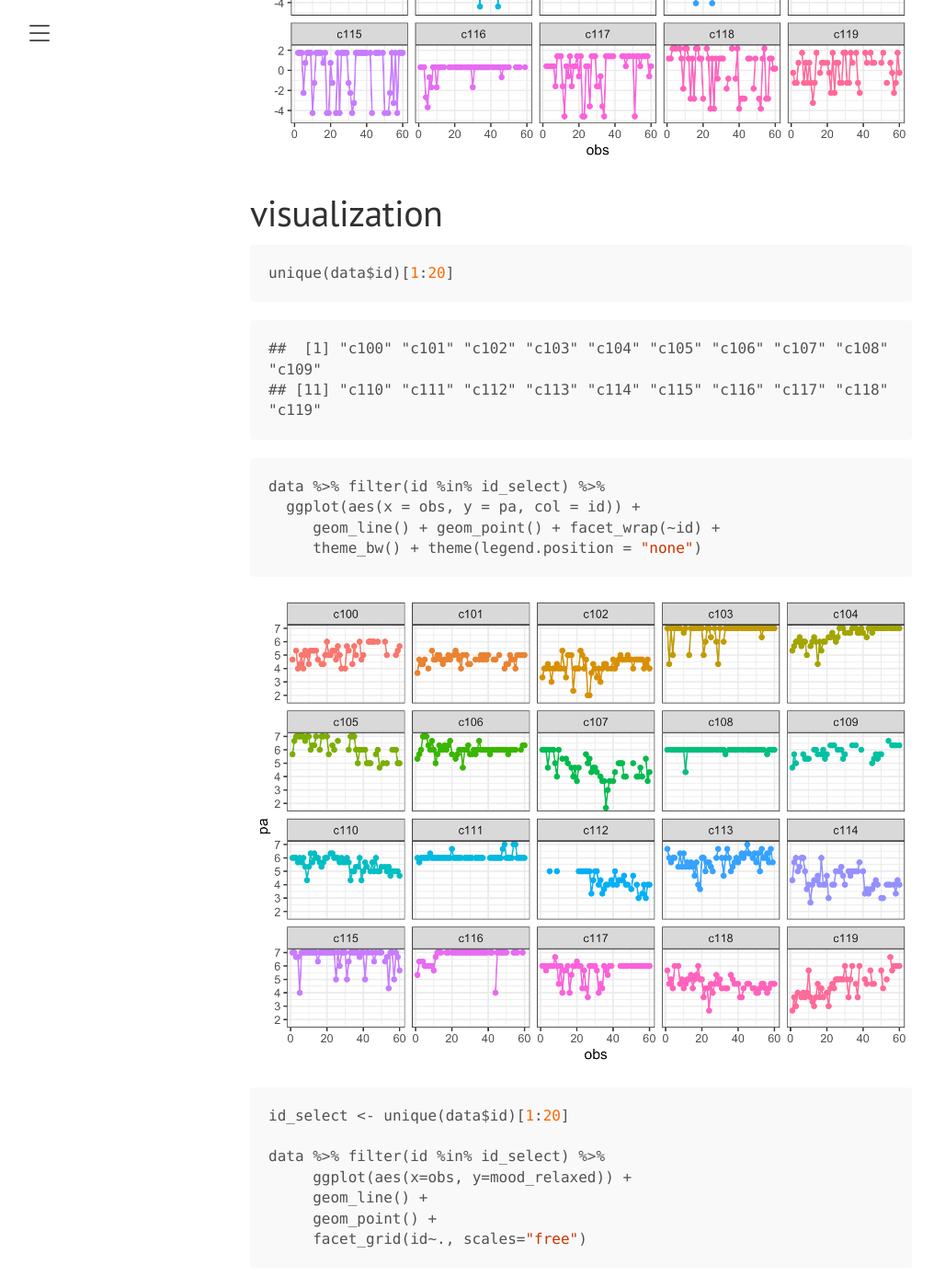
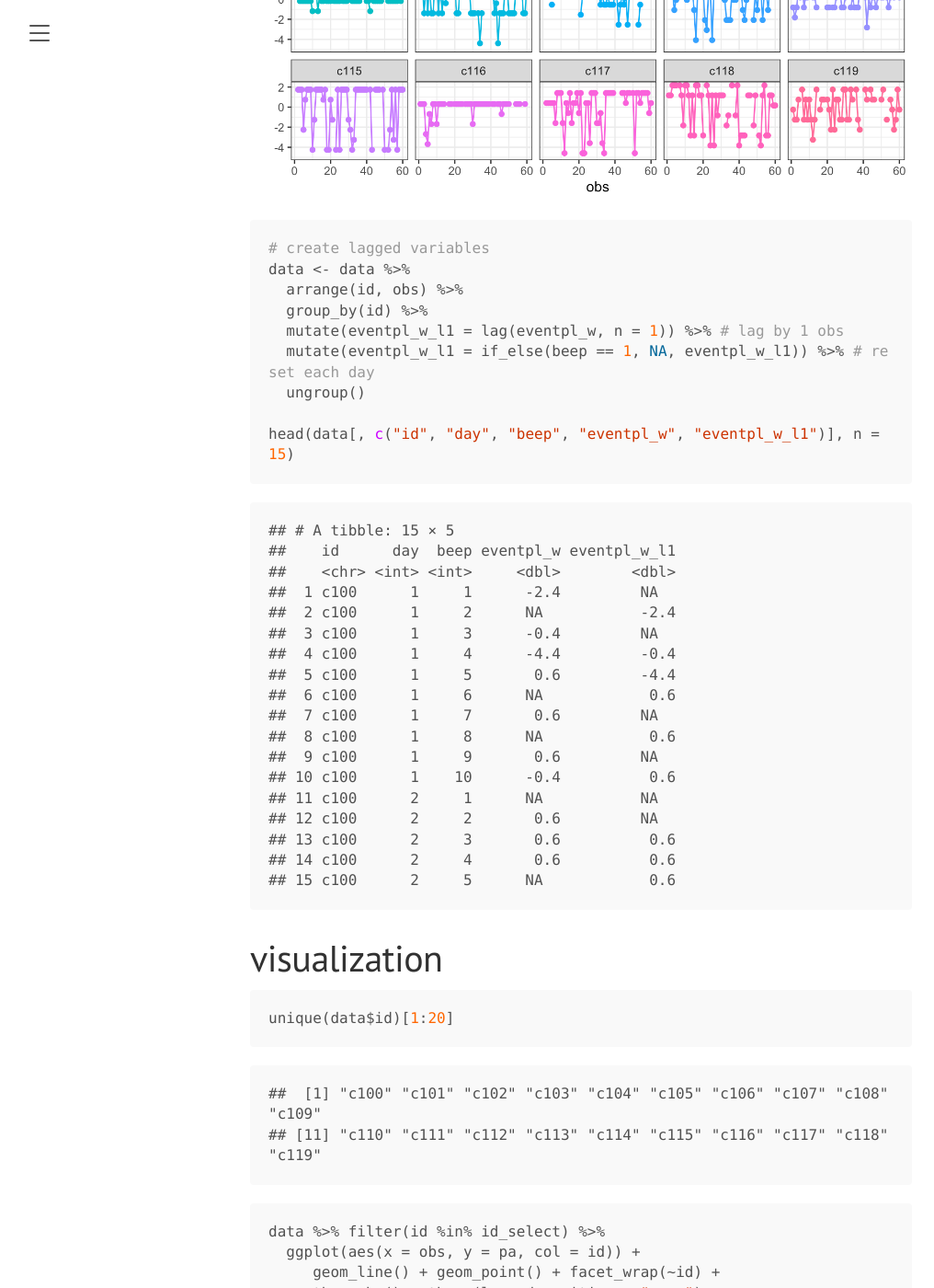
Before and after one commit to lennartseizer/ild, a Jekyll site: the page built from 2.md, in a window 1280 px wide and 1400 px high, scrolled down 9375 px. Shown: the whole window at 92% size, without its empty margins (8-1024 px from the left). Built offline with Jekyll 4.4.1, drawn with Linux system fonts in a browser that asks for light colours; our own code applies the rules of GitHub Pages for plain Markdown files; some of the changed text lies outside the part shown.

Commit message:
Auto-render Rmd → md [skip ci]

````diff
--- a/2.md
+++ b/2.md
@@ -116,7 +117,8 @@ l2_vars <- c("age", "sex", "status")
 
 data %>%
   group_by(id) %>%
-  summarise(across(all_of(l2_vars), ~ n_distinct(.) == 1), .groups = "drop") %>%
+  summarise(across(all_of(l2_vars), ~ n_distinct(.) == 1),
+            .groups = "drop") %>%
   summarise(across(all_of(l2_vars), all))
 ```
 
@@ -133,13 +135,13 @@ data$compl <- !is.na(data$resptime)
 
 # histogram of the response frequencies
 p_comp1 <- ggplot(aggregate(data, compl ~ id, sum), aes(x = compl)) +
-  geom_bar() + theme_minimal() + xlab("Number of assessments") +
+  geom_bar() + theme_bw() + xlab("Number of assessments") +
   ggtitle("Response Frequency")
 
 # histogram of the compliance
-p_comp2 <- ggplot(aggregate(data, compl ~ id, sum), aes(x = compl / 60 * 100)) +
-  geom_bar() + theme_minimal() + xlab("Number of assessments") +
-  ggtitle("Response Frequency")
+p_comp2 <- ggplot(aggregate(data, compl ~ id, sum),
+                  aes(x = compl / 60 * 100)) + geom_bar() + theme_bw() +
+                  xlab("Percentage of assessments")
 
 plot_grid(p_comp1, p_comp2)
 ```
@@ -158,11 +160,14 @@ summary(aggregate(data, compl ~ id, sum)$compl / 60 * 100)
 # compute response delays
 data$delay <- data$resptime - data$beeptime
 
-# barplot of the delay values
-barplot(table(data$delay), xlab="Delay in Minutes")
+# barplot of the delay
+ggplot(data, aes(x = delay)) + geom_bar() + theme_minimal()
 ```
 
-<img src="2_files/figure-gfm/unnamed-chunk-8-1.png" width="50%" />
+    ## Warning: Removed 4789 rows containing non-finite outside the scale range
+    ## (`stat_count()`).
+
+![](2_files/figure-gfm/unnamed-chunk-8-1.png)<!-- -->
 
 # Compute and transform variables
 
@@ -170,13 +175,22 @@ xxx
 
 ``` r
 # check distributions and out-of-range values
-barplot(table(data$mood_relaxed), main = "Mood: Relaxed")
-barplot(table(data$mood_down), main = "Mood: Down")
-barplot(table(data$eventpl), main = "Event pleaseantness")
-barplot(table(data$age), main = "Age")
+hist1 <- ggplot(data, aes(x = mood_relaxed)) + geom_bar() + theme_bw() +
+  ggtitle("Mood: Relaxed")
+
+hist2 <- ggplot(data, aes(x = mood_down)) + geom_bar() + theme_bw() +
+  ggtitle("Mood: Down")
+
+hist3 <- ggplot(data, aes(x = eventpl)) + geom_bar() + theme_bw() +
+  ggtitle("Event pleaseantness")
+
+hist4 <- ggplot(data, aes(x = age)) + geom_bar() + theme_bw() +
+  ggtitle("Age")
+
+plot_grid(hist1, hist2, hist3, hist4)
 ```
 
-<img src="2_files/figure-gfm/unnamed-chunk-9-1.png" width="50%" /><img src="2_files/figure-gfm/unnamed-chunk-9-2.png" width="50%" /><img src="2_files/figure-gfm/unnamed-chunk-9-3.png" width="50%" /><img src="2_files/figure-gfm/unnamed-chunk-9-4.png" width="50%" />
+![](2_files/figure-gfm/unnamed-chunk-9-1.png)<!-- -->
 
 ``` r
 # summary of L2-variables
@@ -235,6 +245,7 @@ id_select <- unique(data$id)[1:20]
 
 data %>% filter(id %in% id_select) %>%
   ggplot(aes(x = obs, y = eventpl_b, col = id)) +
+     geom_hline(yintercept = eventpl_gm, lty = "dashed", lwd = 1) +
      geom_line() + theme_bw() +
      theme(legend.position = "none")
 ```
@@ -253,6 +264,37 @@ data %>% filter(id %in% id_select) %>%
 
 ![](2_files/figure-gfm/unnamed-chunk-14-1.png)<!-- -->
 
+``` r
+# create lagged variables
+data <- data %>%
+  arrange(id, obs) %>%
+  group_by(id) %>%
+  mutate(eventpl_w_l1 = lag(eventpl_w, n = 1)) %>% # lag by 1 obs
+  mutate(eventpl_w_l1 = if_else(beep == 1, NA, eventpl_w_l1)) %>% # reset each day
+  ungroup()
+
+head(data[, c("id", "day", "beep", "eventpl_w", "eventpl_w_l1")], n = 15)
+```
+
+    ## # A tibble: 15 × 5
+    ##    id      day  beep eventpl_w eventpl_w_l1
+    ##    <chr> <int> <int>     <dbl>        <dbl>
+    ##  1 c100      1     1      -2.4         NA
+    ##  2 c100      1     2      NA           -2.4
+    ##  3 c100      1     3      -0.4         NA
+    ##  4 c100      1     4      -4.4         -0.4
+    ##  5 c100      1     5       0.6         -4.4
+    ##  6 c100      1     6      NA            0.6
+    ##  7 c100      1     7       0.6         NA
+    ##  8 c100      1     8      NA            0.6
+    ##  9 c100      1     9       0.6         NA
+    ## 10 c100      1    10      -0.4          0.6
+    ## 11 c100      2     1      NA           NA
+    ## 12 c100      2     2       0.6         NA
+    ## 13 c100      2     3       0.6          0.6
+    ## 14 c100      2     4       0.6          0.6
+    ## 15 c100      2     5      NA            0.6
+
 # visualization
 
 ``` r
@@ -269,7 +311,7 @@ data %>% filter(id %in% id_select) %>%
      theme_bw() + theme(legend.position = "none")
 ```
 
-![](2_files/figure-gfm/unnamed-chunk-15-1.png)<!-- -->
+![](2_files/figure-gfm/unnamed-chunk-16-1.png)<!-- -->
 
 ``` r
 id_select <- unique(data$id)[1:20]
@@ -281,7 +323,7 @@ data %>% filter(id %in% id_select) %>%
      facet_grid(id~., scales="free")
 ```
 
-![](2_files/figure-gfm/unnamed-chunk-16-1.png)<!-- -->
+![](2_files/figure-gfm/unnamed-chunk-17-1.png)<!-- -->
 
 # References & Further reading
 
````
Also changed, not shown: other parts of 2.md (+3 -6 lines), 5.md (+2 -2 lines).
